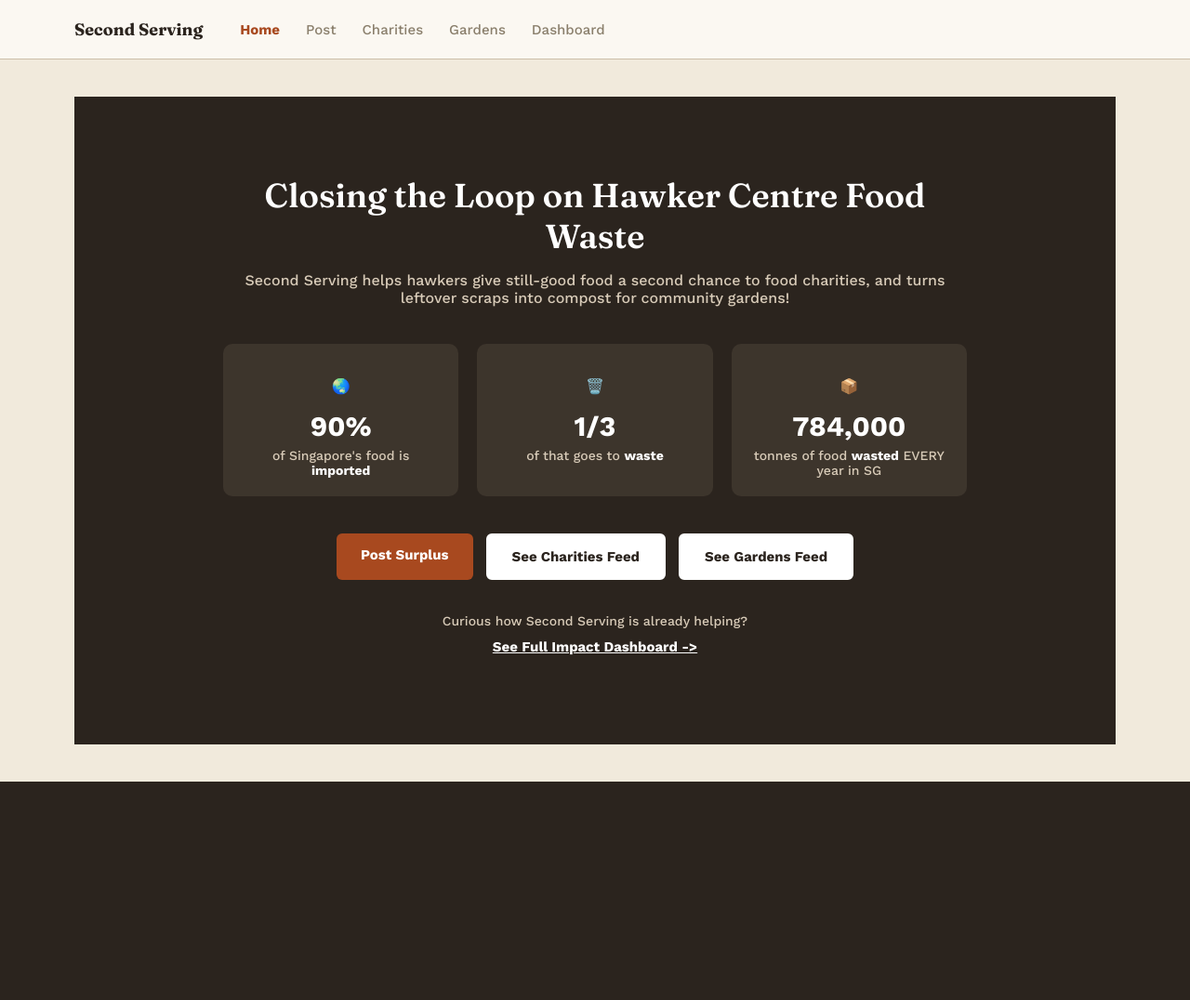
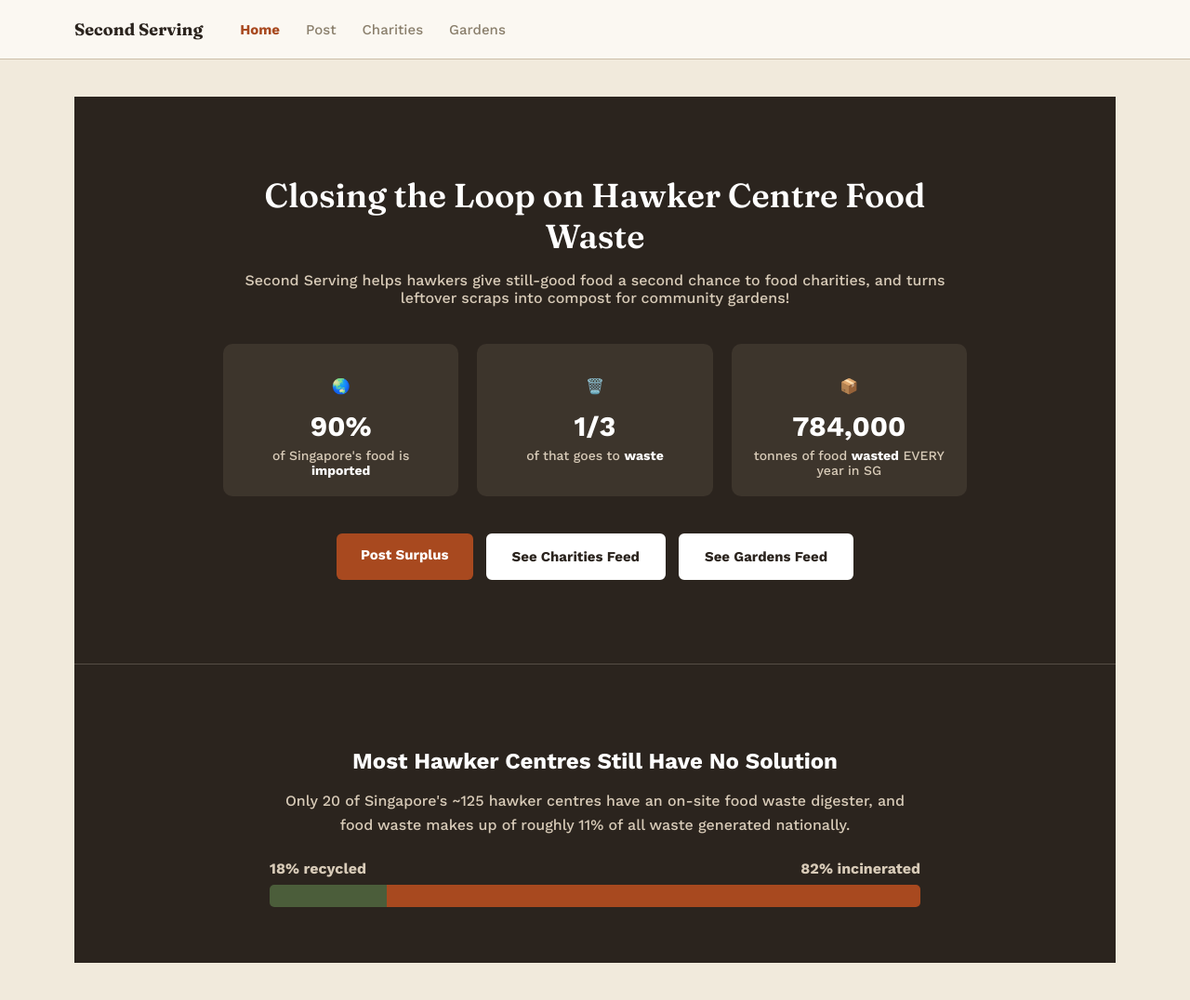
Before and after one commit to Sid-Razdan/Hackathon, a Flask app: page / in a window 1280 px wide. Shown: the whole page at 93% size. Before the commit the page ends 841 px from the top, so only its background shows below. Run offline with Flask 3, Linux system fonts and the light colour scheme.

Commit message:
Added food waste insight section (more info on homepage), removed dashboard, and finalized some technical issues

```diff
--- a/app.py
+++ b/app.py
@@ -1,7 +1,7 @@
-from flask import Flask, render_template, request, redirect, url_for
+from flask import Flask, render_template, request, redirect, url_for, flash
 import sqlite3
 app = Flask(__name__)
-
+app.secret_key = "second-serving-secret-key"
 
 
 db = sqlite3.connect("database.db", check_same_thread=False)
@@ -76,14 +76,11 @@ def claim(post_id):
     db.commit()
 
     if matchedPost and matchedPost[0] == "edible":
+        flash("Claimed for a charity!")
         return redirect(url_for("charities"))
     else:
+        flash("Claimed for a garden!")
         return redirect(url_for("gardens"))
-
-@app.route("/dashboard")
-def dashboard():
-    return render_template("dashboard.html", activePage="dashboard")
-
 
 if __name__ == "__main__":
     app.run(debug=True)
--- a/static/style.css
+++ b/static/style.css
@@ -309,3 +309,59 @@ input[type="text"], input[type="number"], input[type="tel"]{
     color: white;
     margin: 0;
 }
+
+.heroDivider {
+    border-top: 1px solid rgba(216, 203, 184, 0.25);
+    margin: 90px 0;
+}
+
+.insightSection {
+    max-width: 700px;
+    margin: 0px auto;
+    padding: 0 20px;
+    text-align: center;
+}
+
+.insightSection h2 {
+    color: white;
+    margin-bottom: 15px;
+}
+
+.insightText {
+    color: #D8CBB8;
+    line-height: 1.6;
+    margin-bottom: 25px;
+}
+
+.wasteBarLabels {
+    display: flex;
+    justify-content: space-between;
+    margin-bottom: 8px;
+    font-weight: 600;
+}
+
+.wasteLabelRecycled {
+    color: #D8CBB8;
+}
+
+.wasteLabelIncinerated {
+    color: #D8CBB8;
+}
+
+.wasteBar {
+    display: flex;
+    width: 100%;
+    height: 24px;
+    border-radius: 5px;
+    overflow: hidden;
+}
+
+.wasteBarRecycled {
+    width: 18%;
+    background-color: #4B5D3A;
+}
+
+.wasteBarIncinerated {
+    width: 82%;
+    background-color: #A8491F;
+}
--- a/templates/base.html
+++ b/templates/base.html
@@ -11,6 +11,17 @@
     <link href="https://fonts.googleapis.com/css2?family=Fraunces:wght@400;600;700&family=Work+Sans:wght@400;500;700&display=swap" rel="stylesheet">
 </head>
 <body>
+    {% with messages = get_flashed_messages() %}
+        {% if messages %}
+            <div class="toast" id ="flashToast">{{ messages[0] }}</div>
+            <script>
+                setTimeout(function() {
+                    document.getelementById("flashToast").style.display = "none";
+                }, 3000);
+            </script>
+        {% endif %}
+        {% endwith %}
+
     <!--nav bar-->
     <nav class="navBar">
         <span class="navBrand">Second Serving</span>
@@ -19,7 +30,6 @@
             <a href="{{ url_for('post') }}" class="{{ 'active' if activePage == 'post' }}">Post</a>
             <a href="{{ url_for('charities') }}" class="{{ 'active' if activePage == 'charities' }}">Charities</a>
             <a href="{{ url_for('gardens') }}" class="{{ 'active' if activePage == 'gardens' }}">Gardens</a>
-            <a href="{{ url_for('dashboard') }}" class="{{ 'active' if activePage == 'dashboard' }}">Dashboard</a>
         </div>
     </nav>
 
--- a/templates/home.html
+++ b/templates/home.html
@@ -33,12 +33,23 @@
             <a href="{{ url_for('gardens') }}" class="heroBut2">See Gardens Feed</a>
         </div>
 
-        <!--quick teaser linking to real impact dashboard page-->
-        <div class="dashboardTeaser">
-            <p class="dashboardTeaserText">Curious how Second Serving is already helping?</p>
-            <a href="{{ url_for('dashboard') }}" class="dashboardTeaserBut">See Full Impact Dashboard -></a>
-        </div>
     </div>
+
+    <div class="heroDivider"></div>
+
+    <div class="insightSection">
+    <h2>Most Hawker Centres Still Have No Solution</h2>
+    <p class="insightText">Only 20 of Singapore's ~125 hawker centres have an on-site food waste digester, and food waste makes up of roughly 11% of all waste generated nationally.</p>
+
+    <div class="wasteBarLabels">
+        <span class="wasteLabelRecycled">18% recycled</span>
+        <span class="wasteLabelIncinerated">82% incinerated</span>
+    </div>
+    <div class="wasteBar">
+        <div class="wasteBarRecycled"></div>
+        <div class="wasteBarIncinerated"></div>
+    </div>
+</div>
 </div>
 
 {% endblock %}
```
Also changed, not shown: templates/dashboard.html (deleted, +0 -10 lines).
